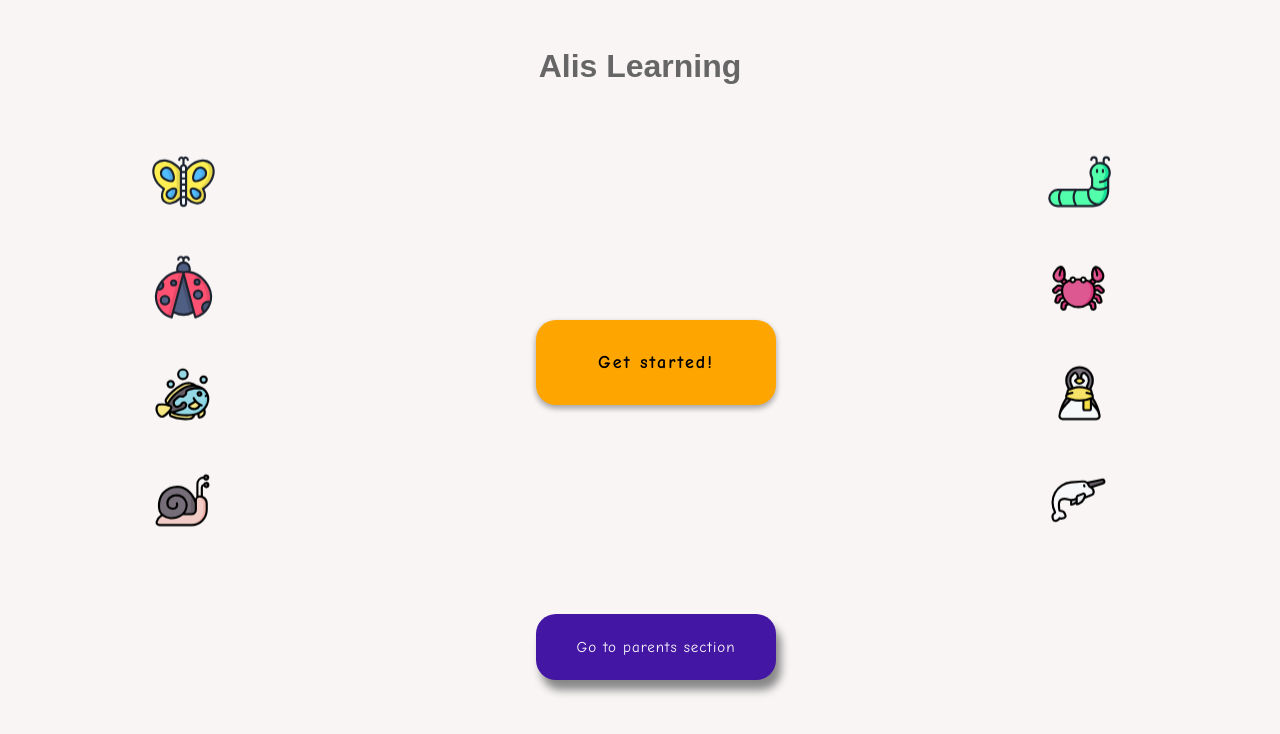
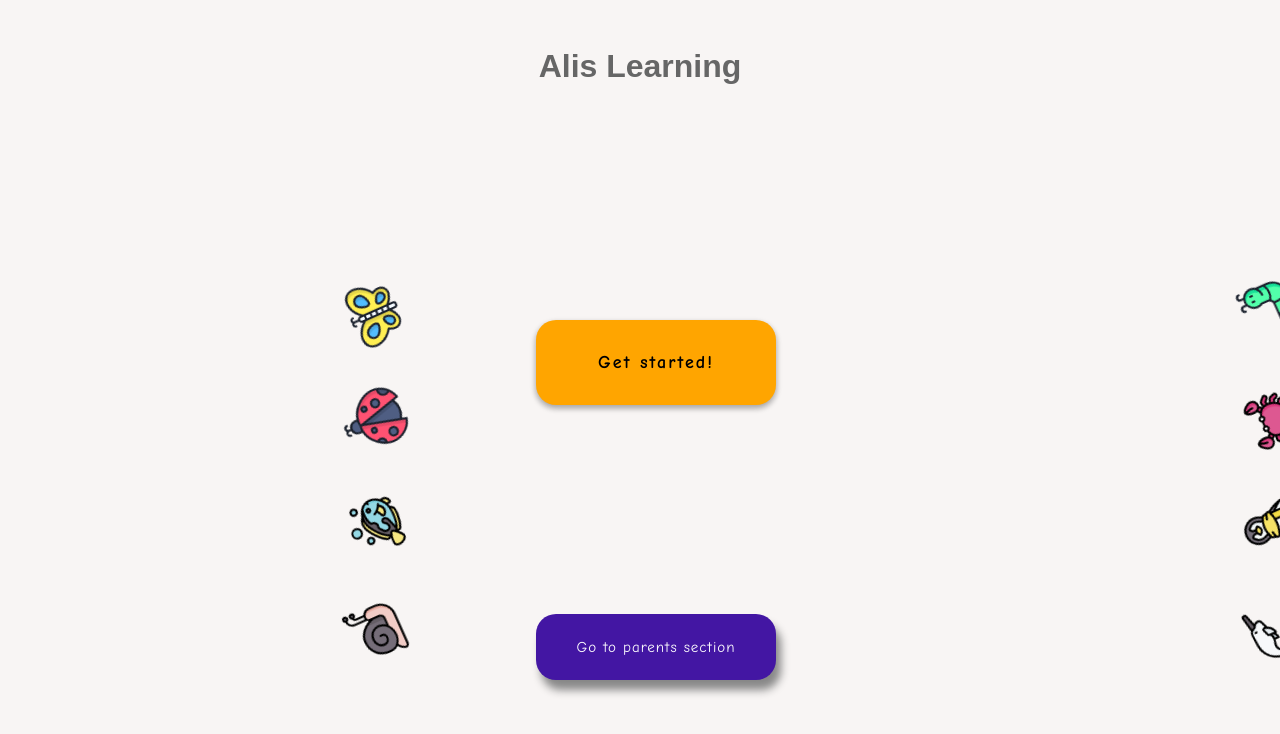
Before and after one commit to fac24/alis-learning, a Next.js app: page / in a window 1280 px wide. Shown: the top 734 px of the page. Built offline with nearby package versions, Linux system fonts and the light colour scheme.

Commit message:
rotating avatars on landing page with styled component animations

```diff
--- a/pages/index.js
+++ b/pages/index.js
@@ -102,10 +102,25 @@ const Grid = styled.div`
   }
 `;
 
+const ROTATE_DURATION = "8s";
+
+const rotatingAvatar = keyframes`
+  from {
+    transform: rotate(0deg);
+  }
+  to {
+    transform: rotate(359deg);
+  }
+`;
+
 const Icon = styled.div`
   // margin: 2rem;
   margin: 0.9rem;
   width: 90%;
+  animation-name: ${rotatingAvatar};
+  animation-duration: ${ROTATE_DURATION};
+  animation-iteration-count: infinite;
+  animation-timing-function: linear;
 `;
 
 const AVATAR_DURATION = "2s";
```
